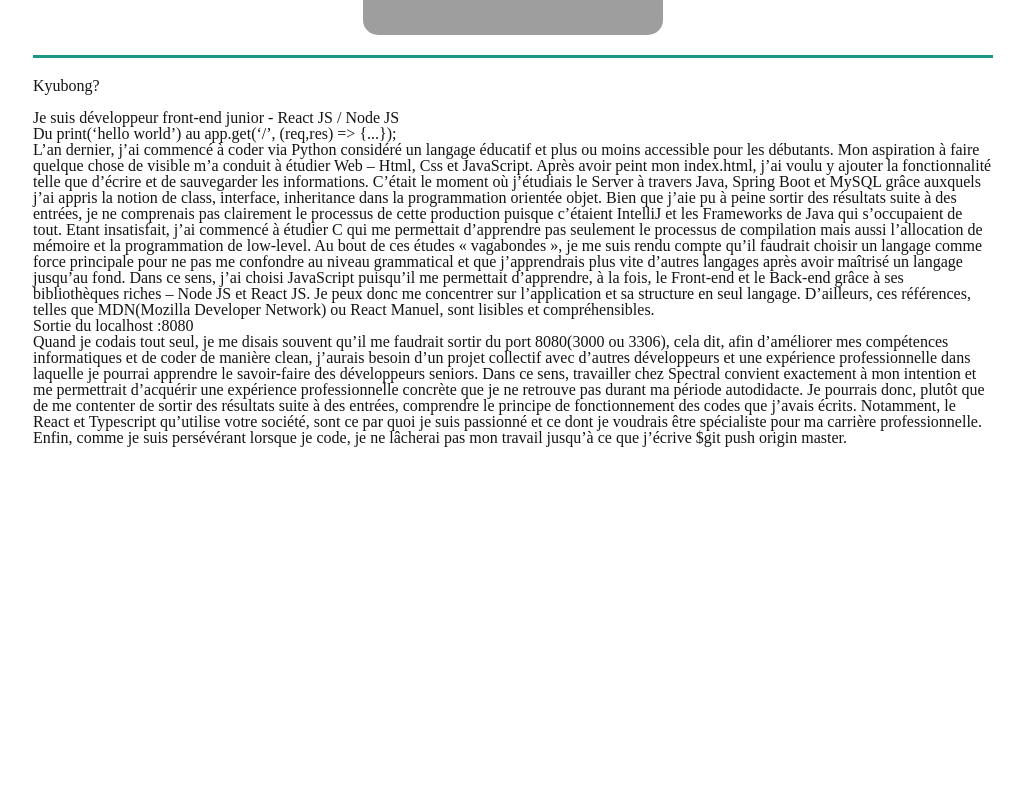
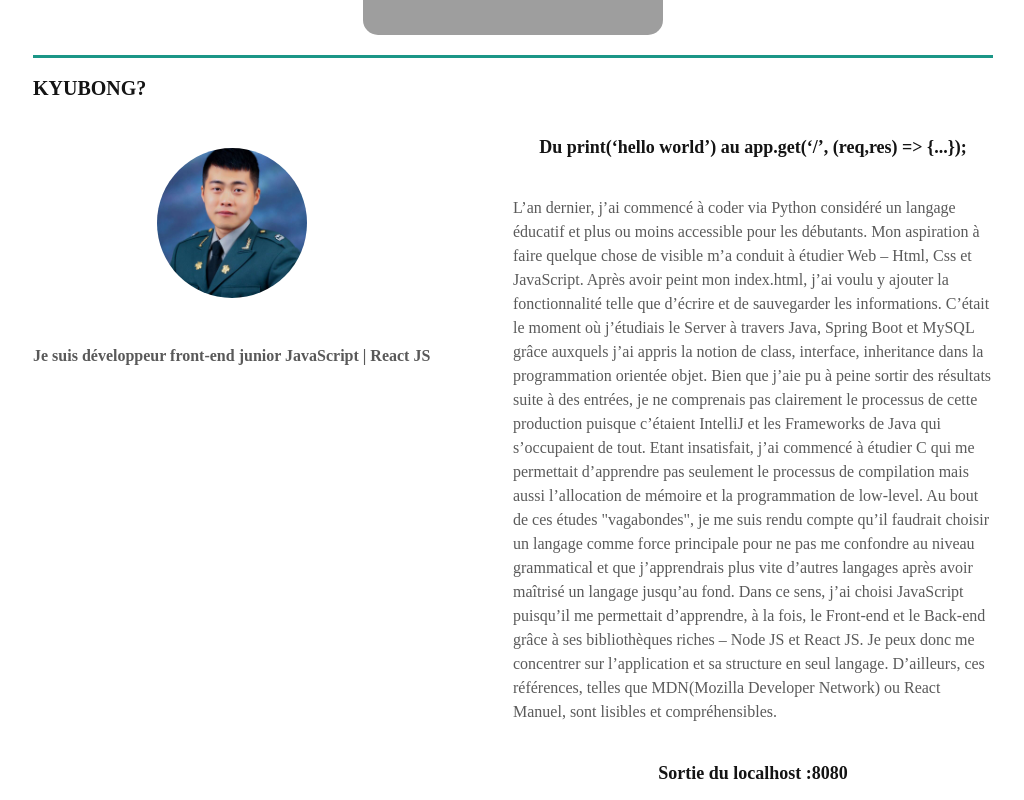
Before and after one commit to jeanoza/portfolio, a React (Create React App) app: page /about in a window 1280 px wide. Shown: the part 440-1240 px from the top of the page, without its empty margins (127-1151 px from the left). Built offline with nearby package versions, Linux system fonts and the light colour scheme; grey boxes are pictures that could not be loaded.

Commit message:
about page version 1.0

```diff
--- a/src/components/Image.js
+++ b/src/components/Image.js
@@ -28,10 +28,12 @@ const Container = styled.div`
   cursor: pointer;
 `;
 
-export default ({ bgUrl, name, onClick }) => {
+const Image = ({ bgUrl, name, onClick }) => {
   return (
     <Container bgUrl={bgUrl} onClick={onClick}>
       {name}
     </Container>
   );
 };
+
+export default Image;
--- a/src/components/Navigation.js
+++ b/src/components/Navigation.js
@@ -1,6 +1,5 @@
-import { Link, withRouter } from "react-router-dom";
+import { Link } from "react-router-dom";
 import styled from "styled-components";
-import Colors from "components/Colors";
 
 const Container = styled.div`
   position: fixed;
@@ -30,7 +29,7 @@ const Navigation = () => {
           <Link to="/">Accueil</Link>
         </Item>
         <Item>
-          <Link to="/about">Qui suis-je</Link>
+          <Link to="/about">Qui suis-je?</Link>
         </Item>
         <Item>
           <Link to="/contact">Contact</Link>
--- a/src/components/TransitionRouter.js
+++ b/src/components/TransitionRouter.js
@@ -1,10 +1,9 @@
 import { Switch, Route, useLocation } from "react-router-dom";
+import { TransitionGroup, CSSTransition } from "react-transition-group";
+import styled from "styled-components";
 import Home from "routes/Home";
 import About from "routes/About";
 import Contact from "routes/Contact";
-import { TransitionGroup, CSSTransition } from "react-transition-group";
-import styled from "styled-components";
-import { useEffect, useRef, useState } from "react";
 
 const PageContainer = styled.div`
   position: relative;
--- a/src/routes/About.js
+++ b/src/routes/About.js
@@ -50,7 +50,6 @@ const Page = styled.div``;
 const Container = styled(Page)`
   width: 100%;
   height: 95vh;
-  /* overflow-y: scroll; */
   position: absolute;
   top: 40px;
   display: flex;
@@ -114,6 +113,8 @@ const About = () => {
           case 3:
             setToggles([false, false, false, true]);
             break;
+          default:
+            break;
         }
       } else if (innerText === image.name && toggles[index]) {
         setToggles([false, false, false, false]);
--- a/src/routes/Home.js
+++ b/src/routes/Home.js
@@ -28,7 +28,7 @@ const slideOutLeft = keyframes`
     transform: translate3d(-100%, 0, 0);
   }
 `;
-const disapear = keyframes`
+const fadeOut = keyframes`
   0% {
     opacity:0.9;
   }
@@ -36,7 +36,7 @@ const disapear = keyframes`
     opacity:0;
   }
 `;
-const appear = keyframes`
+const fadeIn = keyframes`
   0%{
     opacity:0;
   }
@@ -61,10 +61,10 @@ const Container = styled(Page)`
   overflow-y: hidden;
 
   &.page-enter {
-    animation: ${appear} 1s forwards;
+    animation: ${fadeIn} 1s forwards;
   }
   &.page-exit {
-    animation: ${disapear} 1s forwards;
+    animation: ${fadeOut} 1s forwards;
   }
 `;
 Container.defaultProps = {
--- a/src/routes/about-page/Me.js
+++ b/src/routes/about-page/Me.js
@@ -1,28 +1,14 @@
-import styled from "styled-components";
+import styled, { keyframes } from "styled-components";
+import { useEffect, useState } from "react";
+import Colors from "components/Colors";
 
-const Container = styled.div`
-  opacity: ${(props) => (props.isHidden ? "1" : "0")};
-  transition: opacity 0.5s ease-in-out;
-  width: 100%;
-  height: 200px;
-  position: absolute;
-`;
-
-const Me = ({ isClicked }) => {
-  return (
-    <Container isHidden={isClicked}>
-      <div>Kyubong?</div>
-      <div>
-        <div>
-          <img />
-        </div>
-        <div>
-          <div>Je suis développeur front-end junior - React JS / Node JS</div>
-          <span>
-            Du print(‘hello world’) au app.get(‘/’, (req,res) ={">"} {"{...}"});
-          </span>
-          <p>
-            L’an dernier, j’ai commencé à coder via Python considéré un langage
+const MeObj = {
+  title: "Je suis développeur front-end junior JavaScript | React JS",
+  photo: "images/kyubong_photo.jpg",
+  descs: [
+    {
+      subtitle: `Du print(‘hello world’) au app.get(‘/’, (req,res) => {...});`,
+      paragraph: `L’an dernier, j’ai commencé à coder via Python considéré un langage
             éducatif et plus ou moins accessible pour les débutants. Mon
             aspiration à faire quelque chose de visible m’a conduit à étudier
             Web – Html, Css et JavaScript. Après avoir peint mon index.html,
@@ -36,7 +22,7 @@ const Me = ({ isClicked }) => {
             Frameworks de Java qui s’occupaient de tout. Etant insatisfait, j’ai
             commencé à étudier C qui me permettait d’apprendre pas seulement le
             processus de compilation mais aussi l’allocation de mémoire et la
-            programmation de low-level. Au bout de ces études « vagabondes », je
+            programmation de low-level. Au bout de ces études "vagabondes", je
             me suis rendu compte qu’il faudrait choisir un langage comme force
             principale pour ne pas me confondre au niveau grammatical et que
             j’apprendrais plus vite d’autres langages après avoir maîtrisé un
@@ -46,29 +32,133 @@ const Me = ({ isClicked }) => {
             peux donc me concentrer sur l’application et sa structure en seul
             langage. D’ailleurs, ces références, telles que MDN(Mozilla
             Developer Network) ou React Manuel, sont lisibles et
-            compréhensibles.
-          </p>
-          <span>Sortie du localhost :8080</span>
-          <p>
-            Quand je codais tout seul, je me disais souvent qu’il me faudrait
+            compréhensibles.`,
+    },
+    {
+      subtitle: `Sortie du localhost :8080`,
+      paragraph: `Quand je codais tout seul, je me disais souvent qu’il me faudrait
             sortir du port 8080(3000 ou 3306), cela dit, afin d’améliorer mes
             compétences informatiques et de coder de manière clean, j’aurais
             besoin d’un projet collectif avec d’autres développeurs et une
             expérience professionnelle dans laquelle je pourrai apprendre le
-            savoir-faire des développeurs seniors. Dans ce sens, travailler chez
-            Spectral convient exactement à mon intention et me permettrait
+            savoir-faire des développeurs seniors. Dans ce sens, l'alternance
+            convient exactement à mon intention et me permettrait
             d’acquérir une expérience professionnelle concrète que je ne
             retrouve pas durant ma période autodidacte. Je pourrais donc, plutôt
             que de me contenter de sortir des résultats suite à des entrées,
             comprendre le principe de fonctionnement des codes que j’avais
-            écrits. Notamment, le React et Typescript qu’utilise votre société,
-            sont ce par quoi je suis passionné et ce dont je voudrais être
-            spécialiste pour ma carrière professionnelle. Enfin, comme je suis
-            persévérant lorsque je code, je ne lâcherai pas mon travail jusqu’à
-            ce que j’écrive $git push origin master.
-          </p>
-        </div>
-      </div>
+            écrits. Enfin, comme je suis persévérant lorsque je code, je ne lâcherai pas mon travail jusqu’à
+            ce que j’écrive "$git push origin master."`,
+    },
+  ],
+};
+const fadeIn = keyframes`
+  0%{
+    opacity:0;
+  }
+  100%{
+    opacity:1;
+  }
+`;
+
+const Container = styled.div`
+  display: ${(props) => (props.isHidden ? "flex" : "none")};
+  flex-direction: column;
+  width: 100%;
+  position: absolute;
+  border-bottom: 3px solid ${Colors.lineColor};
+  padding-bottom: 30px;
+  animation: ${fadeIn} 0.5s ease-in-out;
+`;
+const Title = styled.div`
+  font-size: 20px;
+  font-weight: 600;
+`;
+const Section = styled.div`
+  display: flexbox;
+  flex-wrap: wrap;
+  justify-content: space-between;
+`;
+const Header = styled.div`
+  min-width: 300px;
+  display: flex;
+  flex-direction: column;
+  justify-content: flex-start;
+  align-items: center;
+  @media (max-width: 1124px) {
+    width: 100%;
+  }
+`;
+const HeaderTitle = styled.div`
+  display: flex;
+  justify-content: center;
+  width: 100%;
+  font-size: 16px;
+  font-weight: 600;
+  opacity: 0.7;
+`;
+const Photo = styled.div`
+  background-image: url(${(props) => props.bgImage});
+  background-position: center center;
+  background-size: cover;
+  border-radius: 75px;
+  width: 150px;
+  height: 150px;
+  margin: 50px 0px;
+`;
+const Subtitle = styled.div`
+  font-size: 18px;
+  font-weight: 600;
+  margin: 40px 0px;
+  color: rgb(20, 20, 20, 1);
+`;
+const Paragraph = styled.div`
+  line-height: 24px;
+`;
+const List = styled.div`
+  width: 60%;
+  display: flex;
+  flex-direction: column;
+  @media (max-width: 1317px) {
+    width: 50%;
+  }
+  @media (max-width: 1124px) {
+    width: 100%;
+  }
+`;
+const Article = styled.div`
+  display: flex;
+  flex-direction: column;
+  justify-content: center;
+  align-items: center;
+  color: rgb(20, 20, 20, 0.7);
+`;
+const Me = ({ isClicked }) => {
+  const [me, setMe] = useState([]);
+
+  useEffect(() => {
+    MeObj && setMe(MeObj);
+  }, []);
+
+  return (
+    <Container isHidden={isClicked}>
+      <Title>KYUBONG?</Title>
+      <Section>
+        <Header>
+          <Photo bgImage={`${process.env.PUBLIC_URL}/${me.photo}`} />
+          <HeaderTitle>{me.title}</HeaderTitle>
+        </Header>
+        <List>
+          {me.descs &&
+            me.descs.length > 0 &&
+            me.descs.map((desc, index) => (
+              <Article key={index}>
+                <Subtitle>{desc.subtitle}</Subtitle>
+                <Paragraph>{desc.paragraph}</Paragraph>
+              </Article>
+            ))}
+        </List>
+      </Section>
     </Container>
   );
 };
--- a/src/routes/about-page/SideProject.js
+++ b/src/routes/about-page/SideProject.js
@@ -1,13 +1,14 @@
-import styled from "styled-components";
+import styled, { keyframes } from "styled-components";
 import { useEffect, useState } from "react";
 import SectionProject from "components/SectionProject";
+import Colors from "components/Colors";
 
 const projectObjArray = [
   {
     title: "Movistagram",
     subtitle: "Projet personnel",
     description:
-      "Il s'agit d'une application qui permet de regarder les films et séries populaires et d'en chercher par le mot clé.",
+      "Il s'agit d'une application qui permet de consulter la list des films, séries populaires et d'en chercher par le mot clé.",
     techniques: [
       "HTML",
       "CSS",
@@ -22,7 +23,7 @@ const projectObjArray = [
     ],
     demo: {
       images: [
-        "/images/movistagram/1.png",
+        "images/movistagram/1.png",
         "images/movistagram/2.png",
         "images/movistagram/3.png",
         "images/movistagram/4.png",
@@ -47,7 +48,7 @@ const projectObjArray = [
     ],
     demo: {
       images: [
-        "/images/jwitter/1.png",
+        "images/jwitter/1.png",
         "images/jwitter/2.png",
         "images/jwitter/3.png",
       ],
@@ -57,11 +58,22 @@ const projectObjArray = [
   },
 ];
 
+const fadeIn = keyframes`
+  0%{
+    opacity:0;
+  }
+  100%{
+    opacity:1;
+  }
+`;
 const Container = styled.div`
-  opacity: ${(props) => (props.isHidden ? "1" : "0")};
-  transition: opacity 0.5s ease-in-out;
+  display: ${(props) => (props.isHidden ? "flex" : "none")};
+  flex-direction: column;
+  transition: visibility 1s ease-in-out;
   width: 100%;
   position: absolute;
+  border-bottom: 3px solid ${Colors.lineColor};
+  animation: ${fadeIn} 0.5s ease-in-out;
 `;
 const Title = styled.div`
   font-size: 20px;
@@ -83,8 +95,9 @@ const SideProject = ({ isClicked }) => {
   }, []);
   return (
     <Container isHidden={isClicked}>
-      <Title>Side-Project</Title>
-      {projectArray.map((project, index) => (
+      <Title>SIDE-PROJECT</Title>
+      {projectArray &&
+        projectArray.map((project, index) => (
           <SectionProject
             key={index}
             title={project.title}
```
Also changed, not shown: src/components/SectionProject.js (+60 -50 lines), src/routes/about-page/CV.js (+92 -5 lines), src/routes/about-page/Competence.js (+14 -4 lines), public/images/kyubong_photo.jpg (added). Lines whose indentation alone changed are shown as unchanged.
